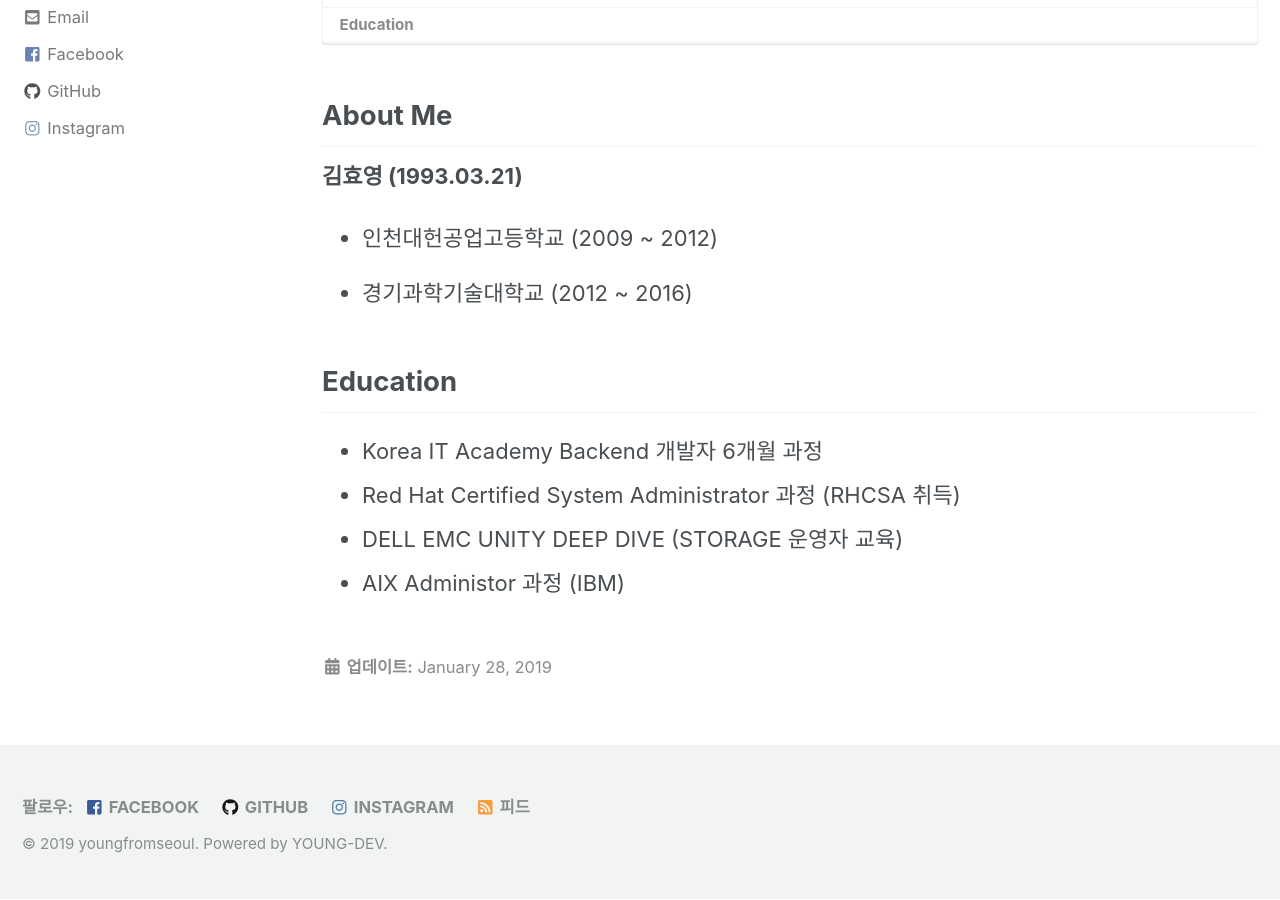
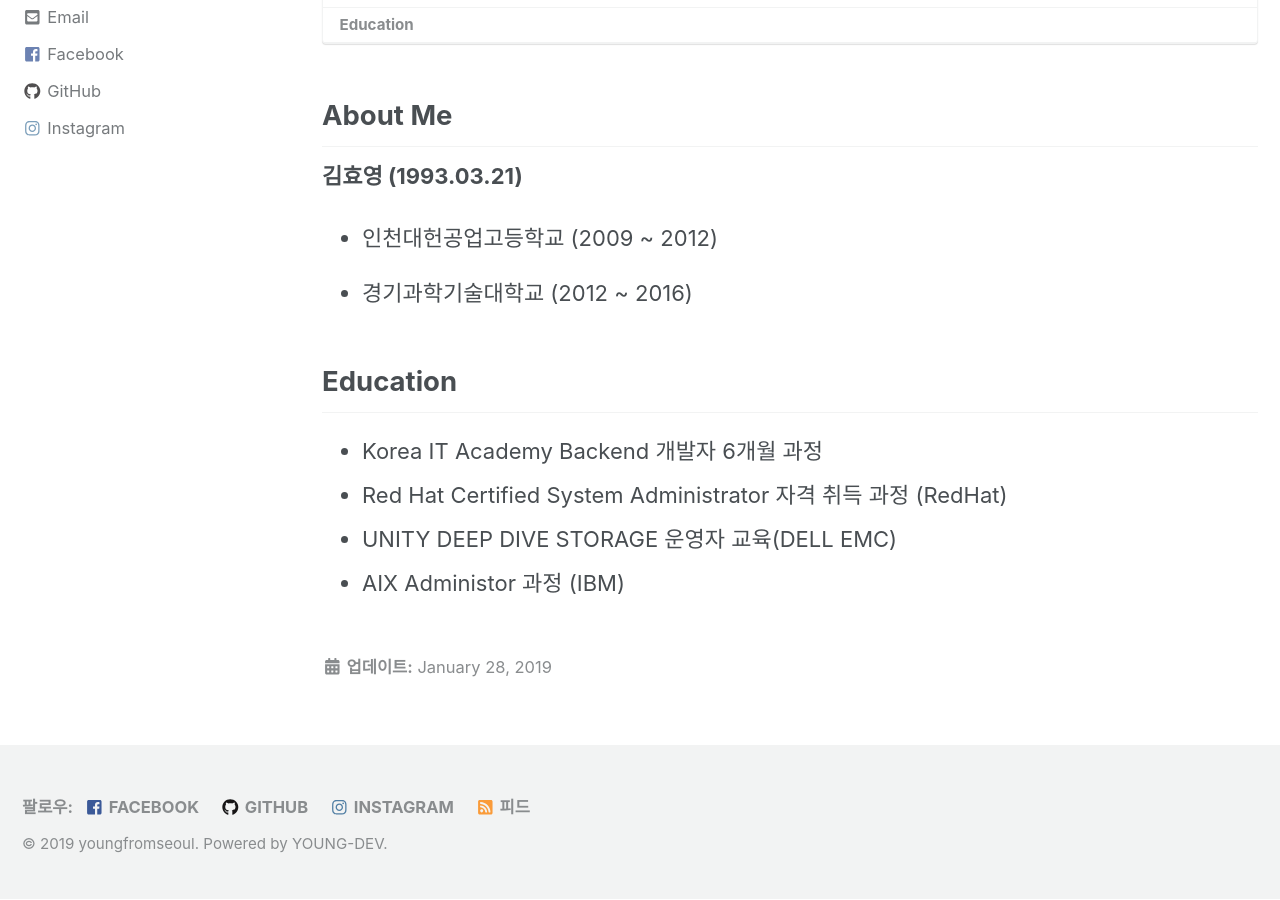
Before and after one commit to youngfromseoul/youngfromseoul.github.io2, a Jekyll site: the page built from _pages/about.md, in a window 1280 px wide and 900 px high, scrolled down 232 px. Built offline with Jekyll 4.4.1, drawn with Linux system fonts in a browser that asks for light colours; cached includes are drawn as plain includes; nearby versions of some CDN libraries; some web fonts are replaced; library files that are not in the unit come from our copies.

Commit message:
Update about.md

```diff
--- a/_pages/about.md
+++ b/_pages/about.md
@@ -18,6 +18,6 @@ toc: true
 
 ## Education
  - Korea IT Academy Backend 개발자 6개월 과정
- - Red Hat Certified System Administrator 과정 (RHCSA 취득)
- - DELL EMC UNITY DEEP DIVE (STORAGE 운영자 교육)
+ - Red Hat Certified System Administrator 자격 취득 과정 (RedHat)
+ - UNITY DEEP DIVE STORAGE 운영자 교육(DELL EMC)
  - AIX Administor 과정 (IBM)
```
